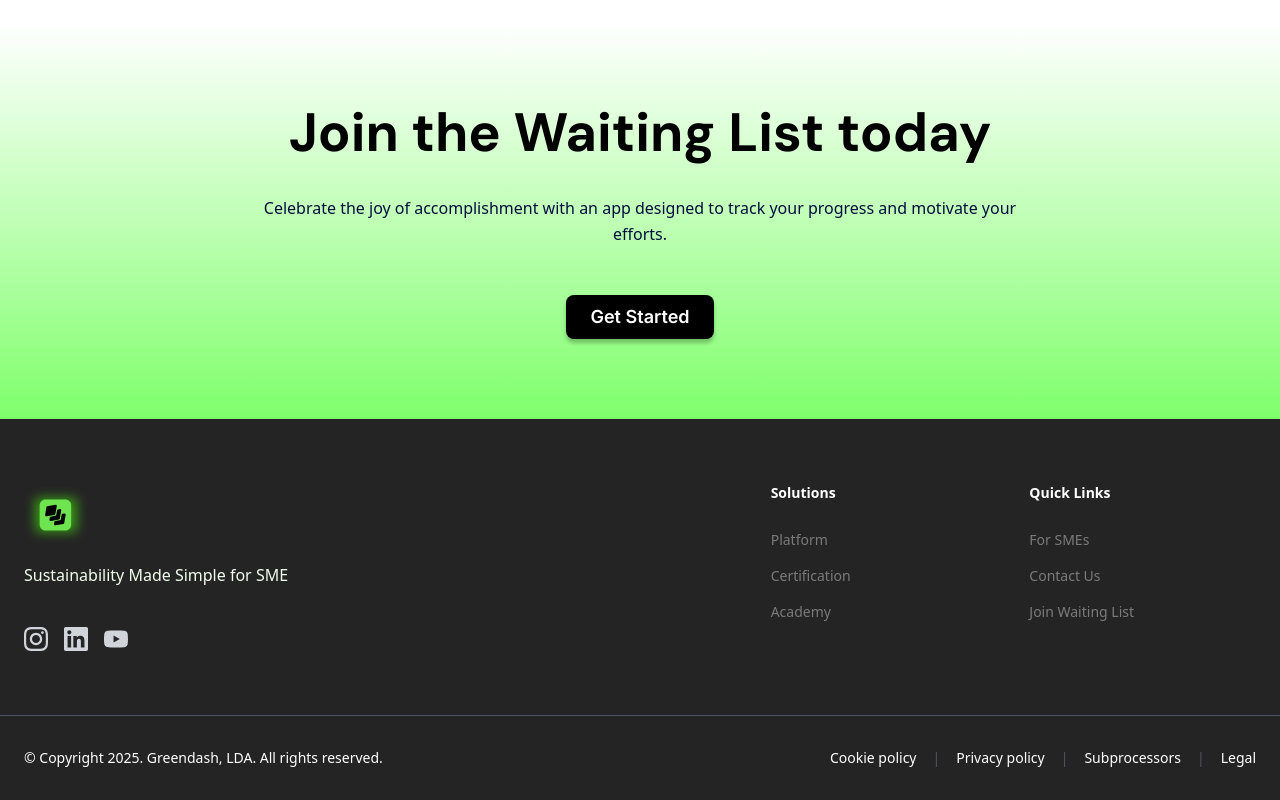
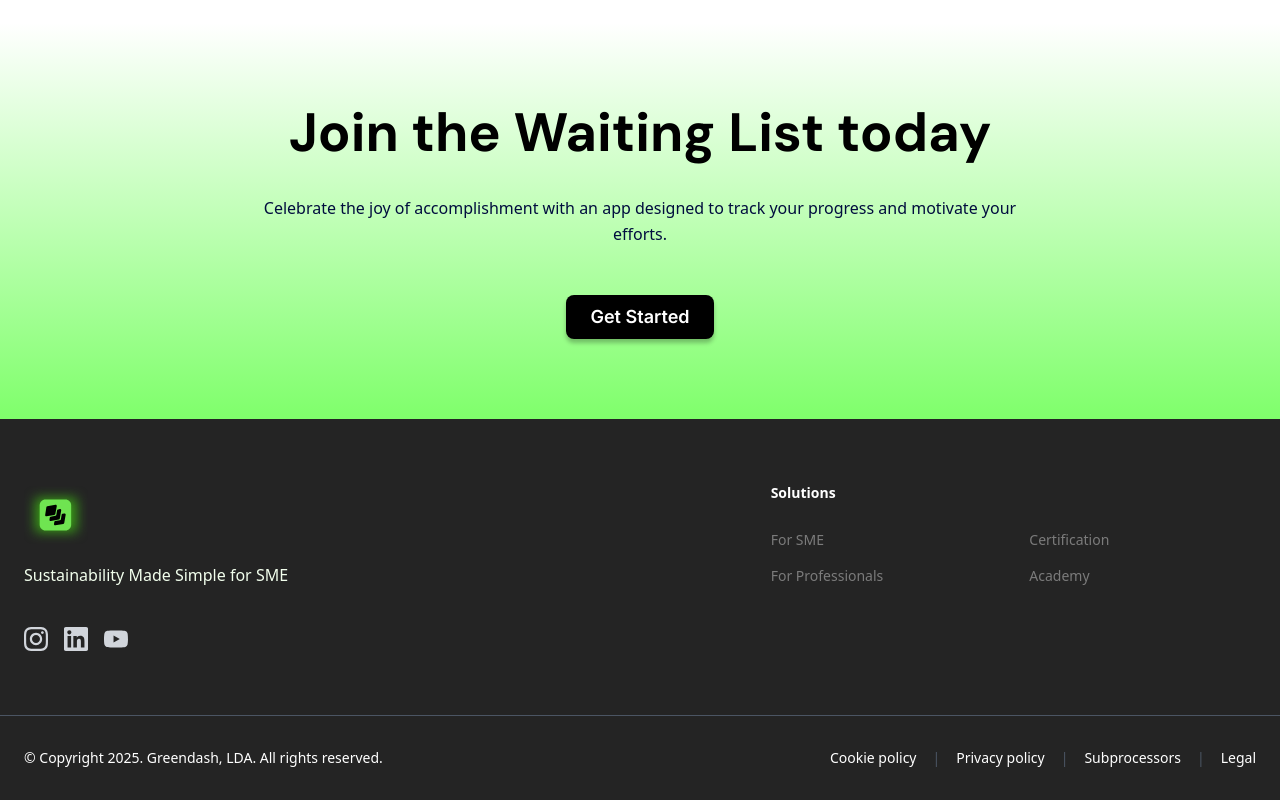
Before and after one commit to Luckzman/greendash-website, a Next.js app: page /for-professionals in a window 1280 px wide. Shown: the part 4842-5642 px from the top of the page. Built offline with nearby package versions, Linux system fonts and the light colour scheme.

Commit message:
fix failing build

```diff
--- a/src/components/Footer.tsx
+++ b/src/components/Footer.tsx
@@ -56,22 +56,19 @@ export default function Footer() {
 
           {/* Right Column - Solutions & Quick Links */}
           <div className="md:col-span-5">
+            <h3 className="text-white font-bold text-sm mb-4 sm:mb-6">Solutions</h3>
             <div className="grid grid-cols-1 sm:grid-cols-2 gap-6 lg:gap-8">
               <div>
-                <h3 className="text-white font-bold text-sm mb-4 sm:mb-6">Solutions</h3>
                 <ul className="space-y-3">
-                  <li><Link href="/" className="text-[#7B7B7B] hover:text-white transition-colors text-sm">Platform</Link></li>
-                  <li><Link href="/certification" className="text-[#7B7B7B] hover:text-white transition-colors text-sm">Certification</Link></li>
-                  <li><Link href="/" className="text-[#7B7B7B] hover:text-white transition-colors text-sm">Academy</Link></li>
+                  <li><Link href="/" className="text-[#7B7B7B] hover:text-white transition-colors text-sm">For SME</Link></li>
+                  <li><Link href="/for-professionals" className="text-[#7B7B7B] hover:text-white transition-colors text-sm">For Professionals</Link></li>
                 </ul>
               </div>
 
               <div>
-                <h3 className="text-white font-bold text-sm mb-4 sm:mb-6">Quick Links</h3>
                 <ul className="space-y-3">
-                  <li><Link href={isForProfessionalsPage ? "/" : "/for-professionals"} className="text-[#7B7B7B] hover:text-white transition-colors text-sm">{isForProfessionalsPage ? "For SMEs" : "For Professionals"}</Link></li>
-                  <li><Link href={isForProfessionalsPage ? "/professional-contact-us" : "/contact-us"} className="text-[#7B7B7B] hover:text-white transition-colors text-sm">Contact Us</Link></li>
-                  <li><Link href={isForProfessionalsPage ? "/getting-started" : "/join-waiting-list"} className="text-[#7B7B7B] hover:text-white transition-colors text-sm">Join Waiting List</Link></li>
+                  <li><Link href="/certification" className="text-[#7B7B7B] hover:text-white transition-colors text-sm">Certification</Link></li>
+                  <li><Link href="/" className="text-[#7B7B7B] hover:text-white transition-colors text-sm">Academy</Link></li>
                 </ul>
               </div>
             </div>
```
